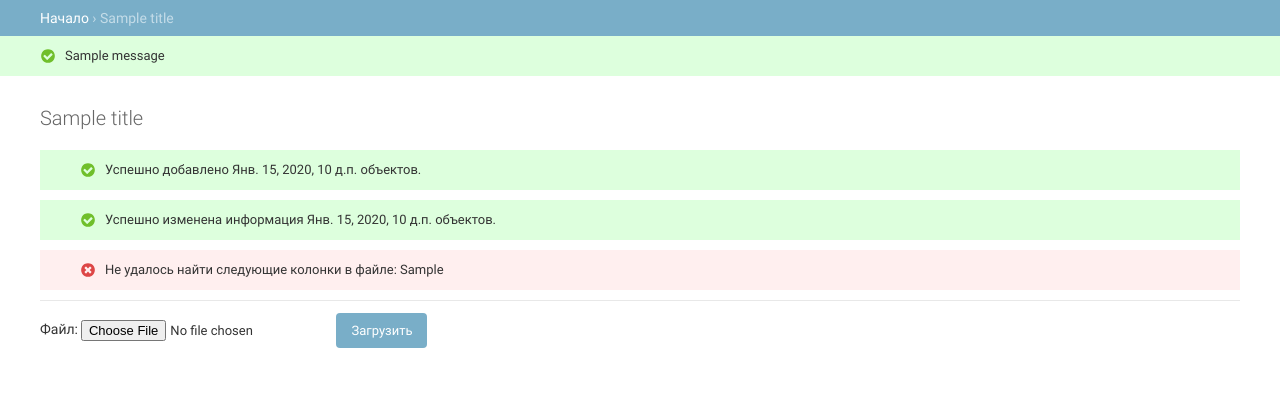
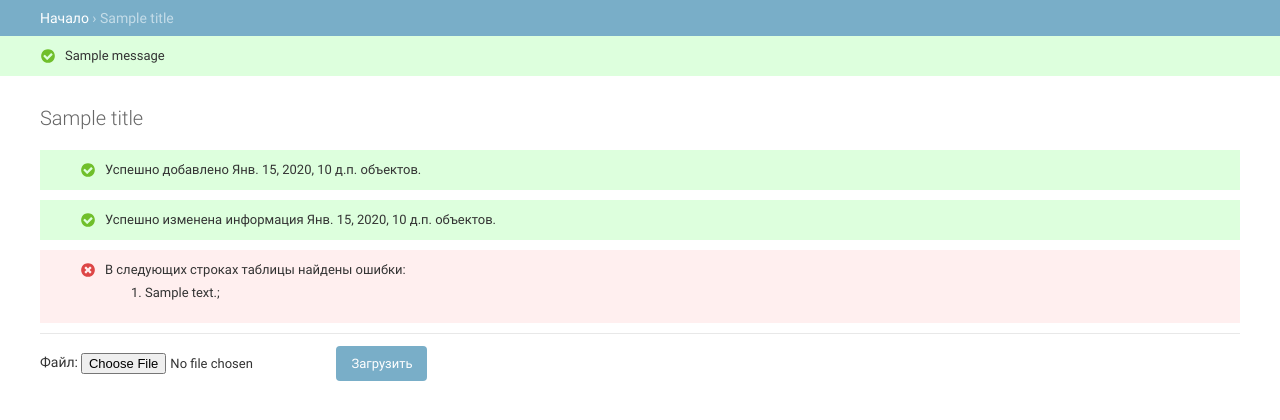
Before and after one commit to Igorello74/EasyBookManagement, a Django app: template importExport/templates/importExport/import.html in a window 1280 px wide. Shown: the part 48-468 px from the top of the page. Run offline with Django 3.2, Linux system fonts and the light colour scheme; tables that the repository leaves empty hold one stand-in row (values such as "Sample post"); the template is opened without the code that fills it: values that come from a table or form of the project are taken from there, most other values are stand-ins (such as "Sample title", 1, 10 or a date in 2020); one stand-in notice (Sample message) is shown.

Commit message:
add validaton error messages to import.html

```diff
--- a/importExport/templates/importExport/import.html
+++ b/importExport/templates/importExport/import.html
@@ -24,10 +24,16 @@
         <li class="success">Успешно изменена информация {{ updated }} объектов.</li>
     {% endif %}
 
-    {% if missing_columns %}
-        <li class="error">Не удалось найти следующие колонки в файле: {{ missing_columns|join:", " }}
+    {% if invalid %}
+        <li class="error">В следующих строках таблицы найдены ошибки:
+            <ol>
+                {% for line, message in invalid.items %}
+                <li value="{{line}}" style="all: revert">{{message}};</li>
+                {% endfor %}
+            </ol>
         </li>
-    {% elif bad_format %}
+    {% endif %}
+    {% if bad_format %}
         <li class="error"> Некорректный формат файла. Допустимый формат: таблица Excel (<i>.xlsx</i>) или файл <i>.csv</i>.
         </li>
     {% endif %}
```
